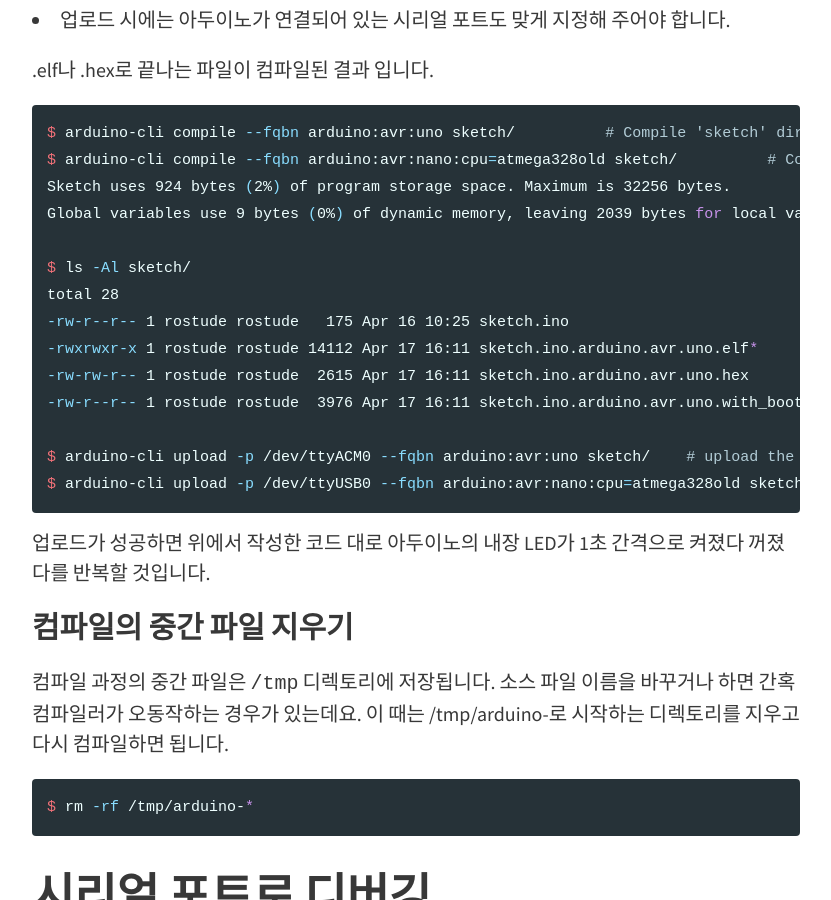
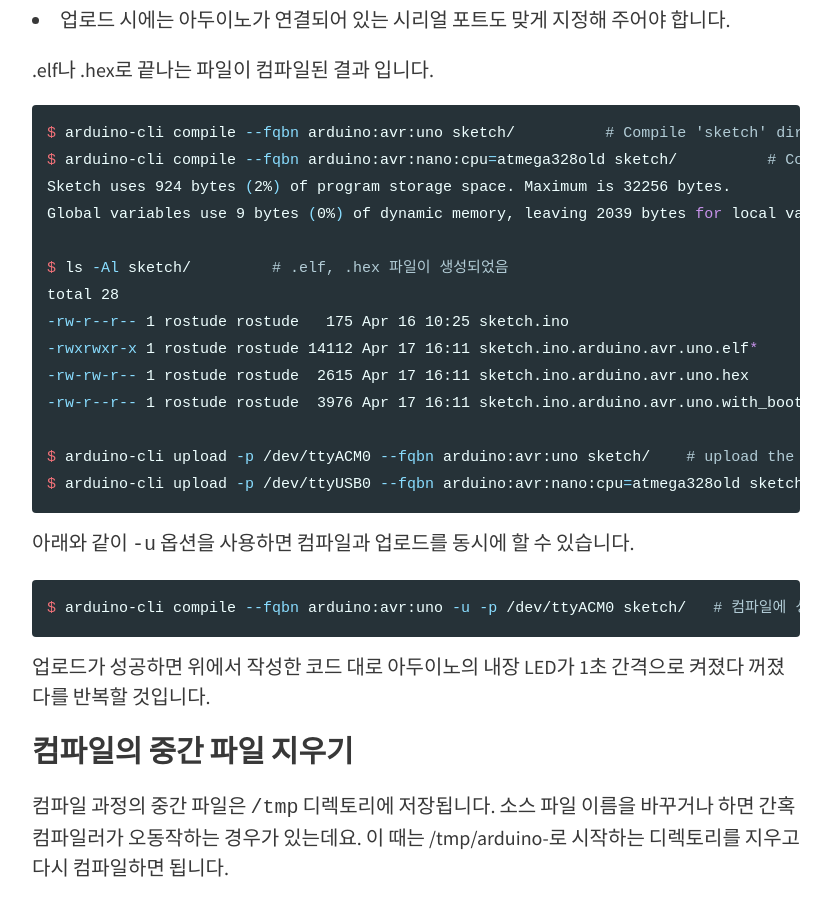
Before and after one commit to ukayzm/ukayzm.github.io, a Jekyll site: the page built from _posts/2020-05-10-arduino-cli.md, in a window 1280 px wide and 900 px high, scrolled down 7116 px. Shown: the whole window, without its empty margins (224-1055 px from the left). Built offline with Jekyll 4.4.1, drawn with Linux system fonts in a browser that asks for light colours.

Commit message:
arduino-cli add -u option

````diff
--- a/_posts/2020-05-10-arduino-cli.md
+++ b/_posts/2020-05-10-arduino-cli.md
@@ -219,7 +219,7 @@ $ arduino-cli compile --fqbn arduino:avr:nano:cpu=atmega328old sketch/
 Sketch uses 924 bytes (2%) of program storage space. Maximum is 32256 bytes.
 Global variables use 9 bytes (0%) of dynamic memory, leaving 2039 bytes for local variables. Maximum is 2048 bytes.
 
-$ ls -Al sketch/
+$ ls -Al sketch/         # .elf, .hex 파일이 생성되었음
 total 28
 -rw-r--r-- 1 rostude rostude   175 Apr 16 10:25 sketch.ino
 -rwxrwxr-x 1 rostude rostude 14112 Apr 17 16:11 sketch.ino.arduino.avr.uno.elf*
@@ -228,6 +228,12 @@ total 28
 
 $ arduino-cli upload -p /dev/ttyACM0 --fqbn arduino:avr:uno sketch/    # upload the sketch
 $ arduino-cli upload -p /dev/ttyUSB0 --fqbn arduino:avr:nano:cpu=atmega328old sketch/      # for nano with ATmega328P (Old Bootloader)
+```
+
+아래와 같이 `-u` 옵션을 사용하면 컴파일과 업로드를 동시에 할 수 있습니다.
+
+```bash
+$ arduino-cli compile --fqbn arduino:avr:uno -u -p /dev/ttyACM0 sketch/   # 컴파일에 성공하면 업로드까지 함
 ```
 
 업로드가 성공하면 위에서 작성한 코드 대로 아두이노의 내장 LED가 1초 간격으로 켜졌다 꺼졌다를 반복할 것입니다.
````
